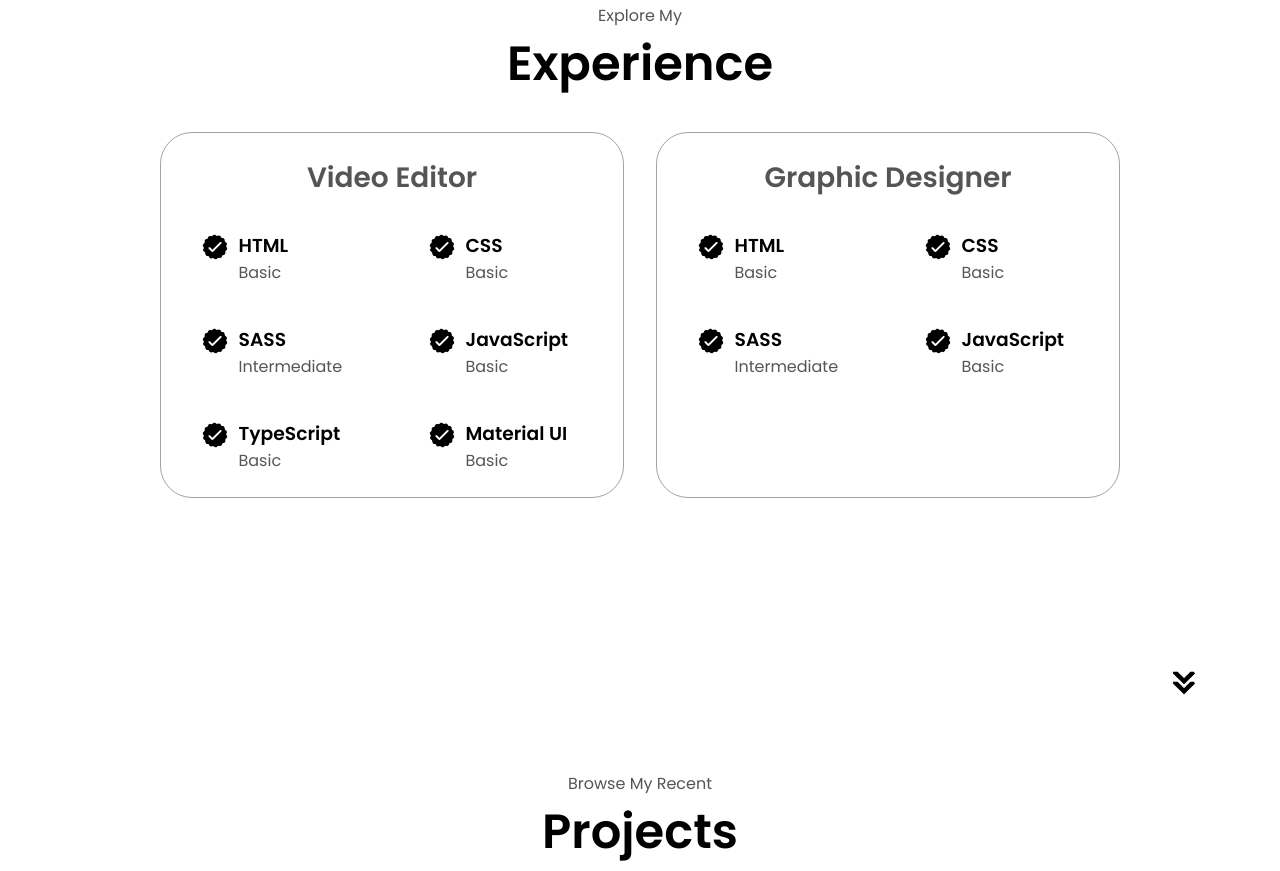
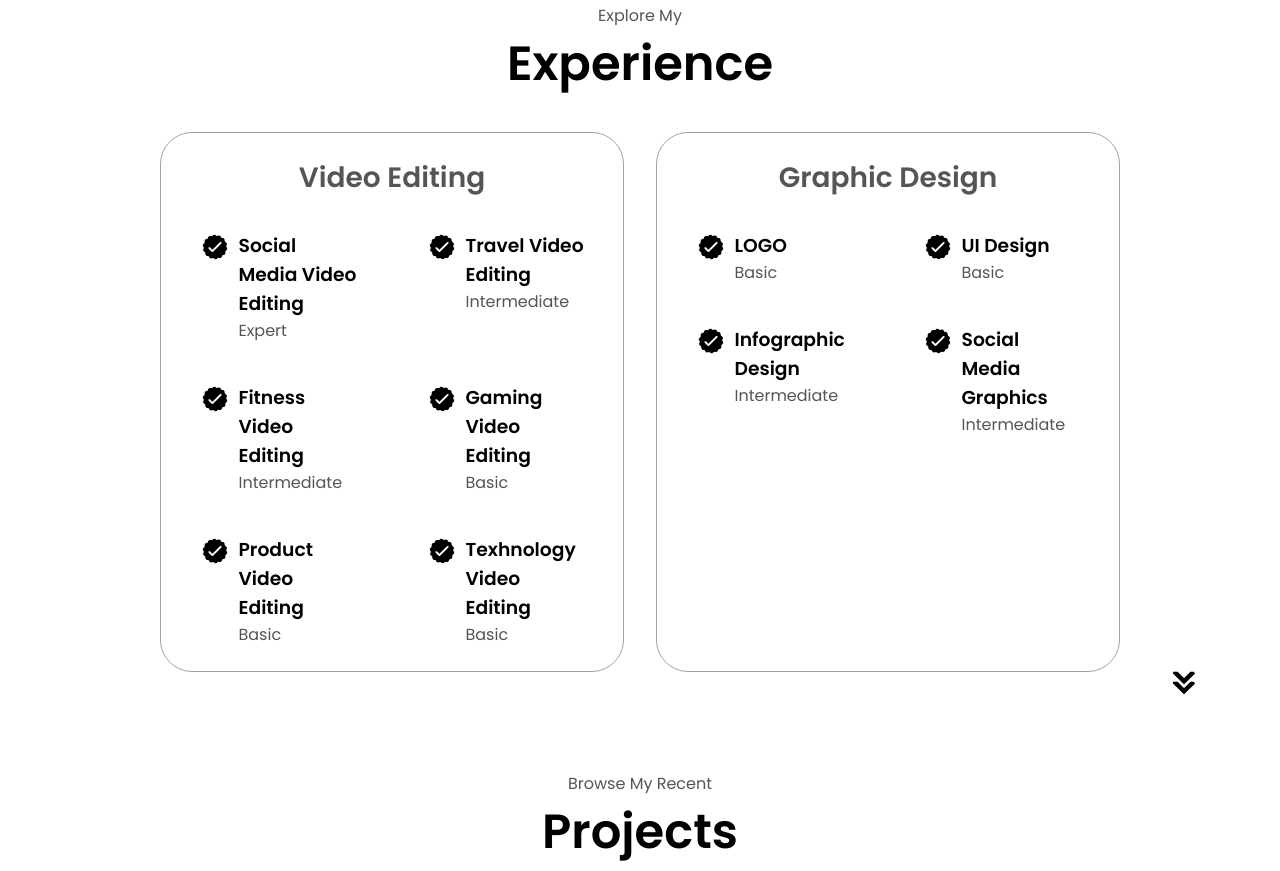
Before and after one commit to Foodeyee/html-css-js-portfolio, a plain HTML site: page index.html in a window 1280 px wide. Shown: the part 1693-2564 px from the top of the page. Drawn offline with Linux system fonts and the light colour scheme.

Commit message:
update 2

```diff
--- a/index.html
+++ b/index.html
@@ -43,7 +43,7 @@
         <div class="section__text">
             <p class="section__text__p1">Hello, I'm</p>
             <h1 class="title">Lukas Mercado</h1>
-            <p class="section__text__p2">Video Editor and Graphic designer</p>
+            <p class="section__text__p2">Freelancer</p>
             <div class="btn-container">
                 <button class="btn btn-color-2" onclick="window.open('./assets/Resumee q.pdf')">
                     Download CV
@@ -117,14 +117,41 @@
         <div class="experience-details-container">
             <div class="about-containers">
                 <div class="details-container">
-                    <h2 class="experience-sub-title">Video Editor</h2>
+                    <h2 class="experience-sub-title">Video Editing</h2>
                     <div class="article-container">
                         <article>
                             <img src="./assets/checkmark.png" alt="Experience icon"
                             class="icon"
                             />
                             <div>
-                                <h3>HTML</h3>
+                                <h3>Social Media Video Editing</h3>
+                                <p>Expert</p>
+                            </div>
+                        </article>
+                        <article>
+                            <img src="./assets/checkmark.png" alt="Experience icon"
+                            class="icon"
+                            />
+                            <div>
+                                <h3>Travel Video Editing</h3>
+                                <p>Intermediate</p>
+                            </div>
+                        </article>
+                        <article>
+                            <img src="./assets/checkmark.png" alt="Experience icon"
+                            class="icon"
+                            />
+                            <div>
+                                <h3>Fitness Video Editing</h3>
+                                <p>Intermediate</p>
+                            </div>
+                        </article>
+                        <article>
+                            <img src="./assets/checkmark.png" alt="Experience icon"
+                            class="icon"
+                            />
+                            <div>
+                                <h3>Gaming Video Editing</h3>
                                 <p>Basic</p>
                             </div>
                         </article>
@@ -133,7 +160,7 @@
                             class="icon"
                             />
                             <div>
-                                <h3>CSS</h3>
+                                <h3>Product Video Editing</h3>
                                 <p>Basic</p>
                             </div>
                         </article>
@@ -142,7 +169,39 @@
                             class="icon"
                             />
                             <div>
-                                <h3>SASS</h3>
+                                <h3>Texhnology Video Editing</h3>
+                                <p>Basic</p>
+                            </div>
+                        </article>
+                    </div>
+                </div>
+                <div class="details-container">
+                    <h2 class="experience-sub-title">Graphic Design</h2>
+                    <div class="article-container">
+                        <article>
+                            <img src="./assets/checkmark.png" alt="Experience icon"
+                            class="icon"
+                            />
+                            <div>
+                                <h3>LOGO</h3>
+                                <p>Basic</p>
+                            </div>
+                        </article>
+                        <article>
+                            <img src="./assets/checkmark.png" alt="Experience icon"
+                            class="icon"
+                            />
+                            <div>
+                                <h3>UI Design</h3>
+                                <p>Basic</p>
+                            </div>
+                        </article>
+                        <article>
+                            <img src="./assets/checkmark.png" alt="Experience icon"
+                            class="icon"
+                            />
+                            <div>
+                                <h3>Infographic Design</h3>
                                 <p>Intermediate</p>
                             </div>
                         </article>
@@ -151,67 +210,8 @@
                             class="icon"
                             />
                             <div>
-                                <h3>JavaScript</h3>
-                                <p>Basic</p>
-                            </div>
-                        </article>
-                        <article>
-                            <img src="./assets/checkmark.png" alt="Experience icon"
-                            class="icon"
-                            />
-                            <div>
-                                <h3>TypeScript</h3>
-                                <p>Basic</p>
-                            </div>
-                        </article>
-                        <article>
-                            <img src="./assets/checkmark.png" alt="Experience icon"
-                            class="icon"
-                            />
-                            <div>
-                                <h3>Material UI</h3>
-                                <p>Basic</p>
-                            </div>
-                        </article>
-                    </div>
-                </div>
-                <div class="details-container">
-                    <h2 class="experience-sub-title">Graphic Designer</h2>
-                    <div class="article-container">
-                        <article>
-                            <img src="./assets/checkmark.png" alt="Experience icon"
-                            class="icon"
-                            />
-                            <div>
-                                <h3>HTML</h3>
-                                <p>Basic</p>
-                            </div>
-                        </article>
-                        <article>
-                            <img src="./assets/checkmark.png" alt="Experience icon"
-                            class="icon"
-                            />
-                            <div>
-                                <h3>CSS</h3>
-                                <p>Basic</p>
-                            </div>
-                        </article>
-                        <article>
-                            <img src="./assets/checkmark.png" alt="Experience icon"
-                            class="icon"
-                            />
-                            <div>
-                                <h3>SASS</h3>
+                                <h3>Social Media Graphics</h3>
                                 <p>Intermediate</p>
-                            </div>
-                        </article>
-                        <article>
-                            <img src="./assets/checkmark.png" alt="Experience icon"
-                            class="icon"
-                            />
-                            <div>
-                                <h3>JavaScript</h3>
-                                <p>Basic</p>
                             </div>
                         </article>
                     </div>
```
